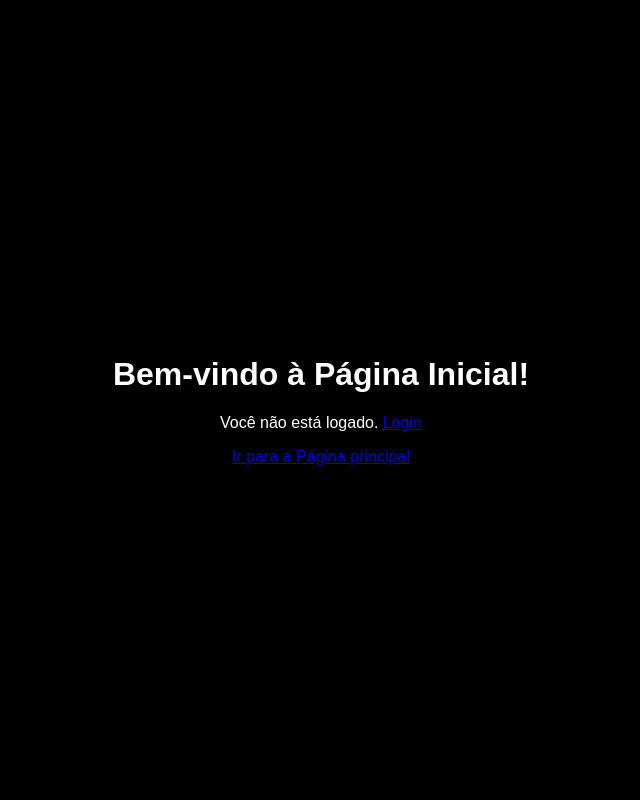
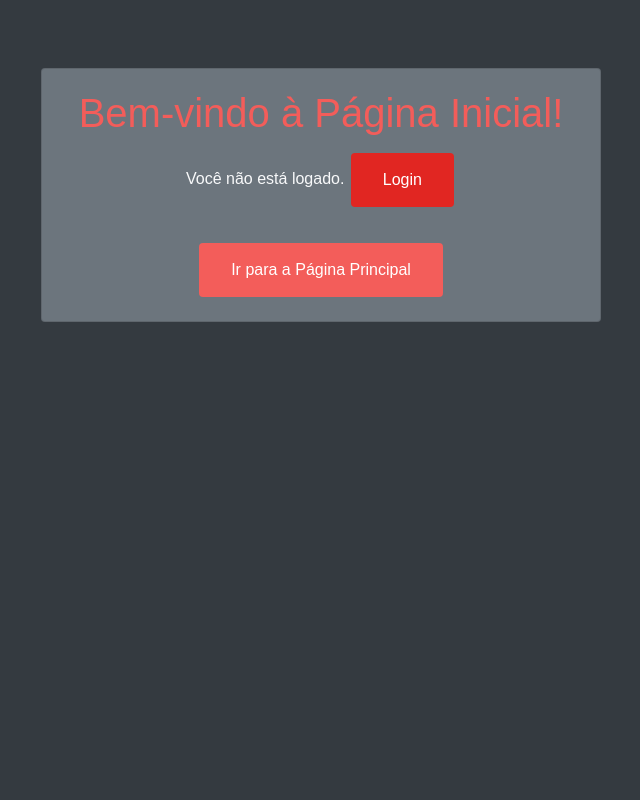
Before and after one commit to DouglasKugler/prototipo001, a Django app: template pages/templates/pages/home.html in a window 1280 px wide. Shown: the whole page, without its empty margins (319-959 px from the left). Run offline with Django 3.2, Linux system fonts and the light colour scheme; the template is opened without the code that fills it, so the values that code supplies are empty; some libraries are stand-ins or nearby versions.

Commit message:
Adção de sistema de registro de login

```diff
--- a/pages/templates/pages/home.html
+++ b/pages/templates/pages/home.html
@@ -1,24 +1,33 @@
 {% load static %}
 <!DOCTYPE html>
-<html>
+<html lang="pt-br">
 <head>
+    <meta charset="UTF-8">
+    <meta name="viewport" content="width=device-width, initial-scale=1.0">
     <title>Página Inicial</title>
-    <!--<link rel="stylesheet" href="{% static 'pages/css/styles.css' %}">  -->
-    <link rel="stylesheet" href="{% static 'pages/css/styles01.css' %}">
+    <link href="https://maxcdn.bootstrapcdn.com/bootstrap/4.5.2/css/bootstrap.min.css" rel="stylesheet">
+    <!--<link rel="stylesheet" href="{% static 'pages/css/styles.css' %}">-->
+    <link rel="stylesheet" href="{% static 'pages/css/styles.css' %}">
+
 </head>
-<body>
-    <div class="container">
-    <h1>Bem-vindo à Página Inicial!</h1>
+<body class="bg-dark text-light">
+    <div class="container mt-5">
+        <div class="card text-center bg-secondary">
+            <div class="card-body">
+                <h1 class="card-title">Bem-vindo à Página Inicial!</h1>
                 {% if user.is_authenticated %}
                     <p>Olá, {{ user.username }}!</p>
                     <form method="post" action="{% url 'logout' %}">
                         {% csrf_token %}
-            <button type="submit">Logout</button>
+                        <button type="submit" class="btn btn-danger">Logout</button>
                     </form>
+                    <a href="{% url 'ordem_servico_registro' %}" class="btn btn-primary mt-3">Criar Ordem de Serviço</a>
                 {% else %}
-        <p>Você não está logado. <a href="{% url 'login' %}">Login</a></p>
+                    <p>Você não está logado. <a href="{% url 'login' %}" class="btn btn-primary">Login</a></p>
                 {% endif %}
-    <a href="{% url 'principal' %}">Ir para a Página principal</a>
+                <a href="{% url 'principal' %}" class="btn btn-light mt-3">Ir para a Página Principal</a>
+            </div>
+        </div>
     </div>
 </body>
-</html
+</html>
--- a/pages/urls.py
+++ b/pages/urls.py
@@ -23,5 +23,6 @@ urlpatterns = [
     path('historico_ordem_servico/', views.historico_ordem_servico, name='historico_ordem_servico'),
     path('historico_ordem_servico/<int:mes>/', views.historico_ordem_servico, name='historico_ordem_servico'),
     path('baixar_excel/<int:mes>/', views.baixar_excel, name='baixar_excel'),
+    path('register/', views.register, name='register'),
 
 ]
--- /dev/null
+++ b/static/pages/css/styles.css
@@ -0,0 +1,129 @@
+/* Geral */
+body {
+    font-family: Arial, sans-serif;
+    background-color: #121212; /* Fundo escuro */
+    color: #e0e0e0; /* Texto claro */
+    margin: 0;
+    padding: 0;
+}
+
+.container {
+    max-width: 600px;
+    margin: auto;
+    padding: 20px;
+    text-align: left;
+}
+
+/* Estilo dos campos de formulário */
+.form-control {
+    width: 100%;
+    padding: 10px;
+    margin: 5px 0 20px;
+    display: block;
+    border: 2px solid #424242; /* Bordas escuras */
+    border-radius: 4px;
+    box-sizing: border-box;
+    background-color: #1e1e1e; /* Fundo dos campos */
+    color: #e0e0e0; /* Texto claro nos campos */
+}
+
+.form-control:focus {
+    border-color: #f35d5a; /* Cor de foco */
+    outline: none; /* Remove outline padrão */
+}
+
+/* Estilo dos botões */
+.btn {
+    background-color: #f35d5a; /* Cor de fundo dos botões */
+    border: none;
+    color: white;
+    padding: 15px 32px;
+    text-align: center;
+    text-decoration: none;
+    display: inline-block;
+    font-size: 16px;
+    margin: 4px 2px;
+    cursor: pointer;
+    border-radius: 4px;
+}
+
+.btn-primary {
+    background-color: #e12622; /* Cor do botão primário */
+}
+
+/* Navbar */
+.navbar {
+    background-color: #424242; /* Fundo escuro da navbar */
+    color: white;
+    padding: 10px;
+    text-align: center;
+}
+
+.navbar a {
+    color: #e0e0e0; /* Cor dos links da navbar */
+    text-decoration: none;
+}
+
+/* Footer */
+footer {
+    background-color: #424242; /* Fundo escuro do footer */
+    color: white;
+    padding: 10px;
+    text-align: center;
+    position: fixed;
+    width: 100%;
+    bottom: 0;
+}
+
+
+
+/* Estilo dos cabeçalhos */
+h1 {
+    color: #f35d5a; /* Cor dos cabeçalhos */
+}
+
+h2 {
+    margin-bottom: 20px;
+}
+
+.form-group {
+    margin-bottom: 1rem;
+}
+
+.form-group label {
+    display: block;
+    margin-bottom: .5rem;
+}
+
+.form-group input {
+    display: block;
+    width: 100%;
+}
+
+/* Links */
+a {
+    color: #f35d5a; /* Cor dos links */
+}
+
+a:hover {
+    text-decoration: underline; /* Efeito ao passar o mouse */
+}
+.logout-form {
+    display: inline-block; /* Permite que o formulário se comporte como um botão */
+    margin-top: 20px; /* Espaço acima do botão */
+}
+
+.logout-btn {
+    background-color: #dc3545; /* Cor de fundo do botão de logout */
+    color: white; /* Cor do texto do botão */
+    padding: 10px 20px; /* Espaçamento interno do botão */
+    border: none; /* Sem borda */
+    border-radius: 4px; /* Bordas arredondadas */
+    font-size: 16px; /* Tamanho da fonte */
+    cursor: pointer; /* Mudança de cursor para indicar que é clicável */
+    transition: background-color 0.3s ease; /* Efeito de transição para mudança de cor */
+}
+
+.logout-btn:hover {
+    background-color: #c82333; /* Cor de fundo ao passar o mouse */
+}
```
Also changed, not shown: pages/forms.py (+8 -0 lines), pages/templates/pages/ordem_servico/historico_ordem_servico.html (+52 -1 lines), pages/templates/pages/ordem_servico/ordem_servico_confirmacao.html (+23 -2 lines), pages/templates/pages/ordem_servico/ordem_servico_registro.html (+7 -4 lines), pages/templates/pages/principal.html (+19 -18 lines), pages/templates/pages/registration/login.html (+17 -8 lines), pages/templates/pages/registration/register.html (+8 -10 lines), pages/views.py (+10 -0 lines), db.sqlite3. Lines whose indentation alone changed are shown as unchanged.
